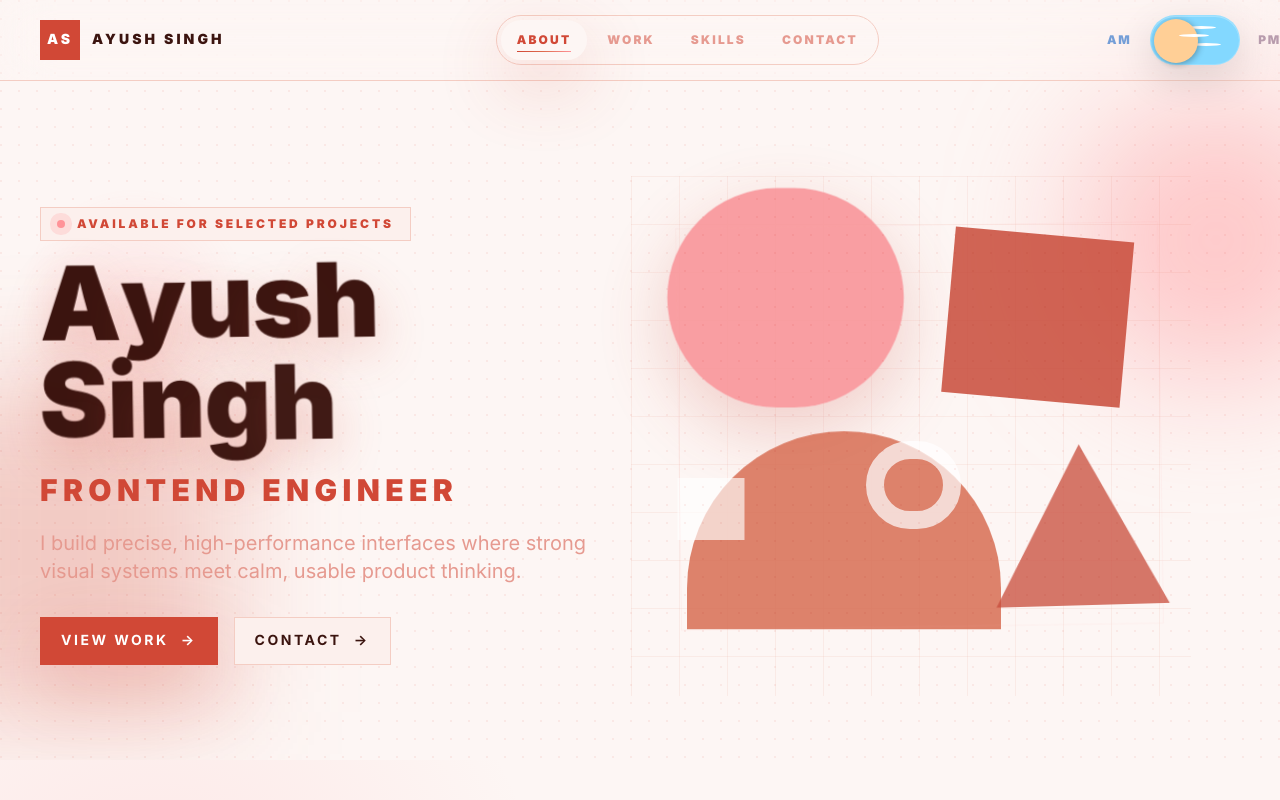
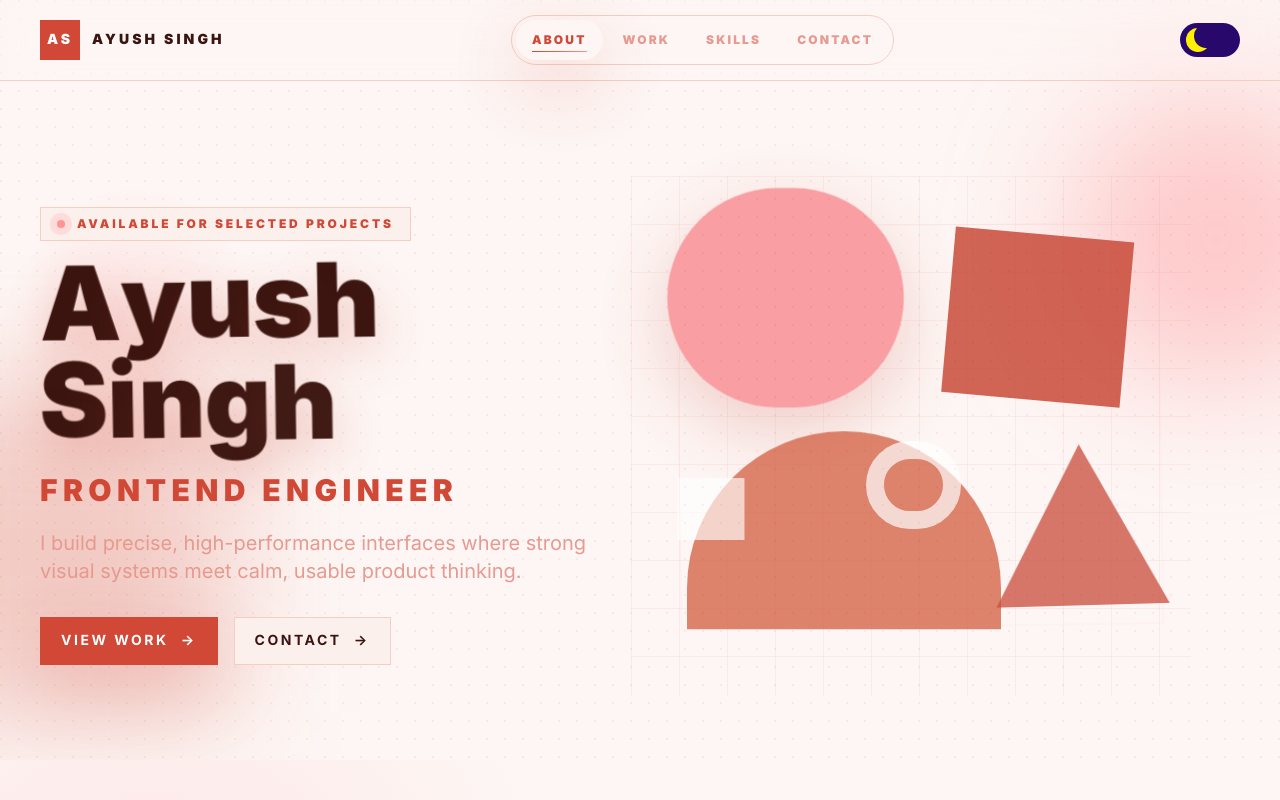
Before and after one commit to Codewith-Yush/Port-folio, a React (Vite) app: page / in a window 1280 px wide. Shown: the top 800 px of the page. Built offline with nearby package versions, Linux system fonts and the light colour scheme.

Commit message:
Updated portfolio

```diff
--- a/src/components/ThemeToggle.tsx
+++ b/src/components/ThemeToggle.tsx
@@ -6,32 +6,15 @@ export function ThemeToggle() {
   const inputId = "theme-toggle";
 
   return (
-    <div className="uiverse-toggleWrapper">
+    <label className="uiverse-switch" title={isDark ? "Light mode" : "Dark mode"}>
       <input
         id={inputId}
-        className="uiverse-input"
         type="checkbox"
         checked={isDark}
         onChange={toggleTheme}
         aria-label={isDark ? "Switch to light mode" : "Switch to dark mode"}
       />
-      <label
-        htmlFor={inputId}
-        className="uiverse-toggle"
-        title={isDark ? "Light mode" : "Dark mode"}
-      >
-        <span className="uiverse-toggle__handler" aria-hidden="true">
-          <span className="uiverse-crater uiverse-crater--1" />
-          <span className="uiverse-crater uiverse-crater--2" />
-          <span className="uiverse-crater uiverse-crater--3" />
-        </span>
-        <span className="uiverse-star uiverse-star--1" aria-hidden="true" />
-        <span className="uiverse-star uiverse-star--2" aria-hidden="true" />
-        <span className="uiverse-star uiverse-star--3" aria-hidden="true" />
-        <span className="uiverse-star uiverse-star--4" aria-hidden="true" />
-        <span className="uiverse-star uiverse-star--5" aria-hidden="true" />
-        <span className="uiverse-star uiverse-star--6" aria-hidden="true" />
-      </label>
-    </div>
+      <span className="uiverse-slider" aria-hidden="true" />
+    </label>
   );
 }
--- a/src/styles/index.css
+++ b/src/styles/index.css
@@ -398,281 +398,65 @@ textarea {
 }
 
 /* Theme toggle (Uiverse-inspired, adapted for navbar) */
-.uiverse-toggleWrapper {
+.uiverse-switch {
+  font-size: 17px;
   position: relative;
-  display: grid;
-  place-items: center;
+  display: inline-block;
+  width: 3.5em;
+  height: 2em;
+  -webkit-tap-highlight-color: transparent;
+  touch-action: manipulation;
 }
 
-.uiverse-input {
-  position: absolute;
-  left: -99em;
+/* Hide default HTML checkbox */
+.uiverse-switch input {
+  opacity: 0;
+  width: 0;
+  height: 0;
 }
 
-.uiverse-toggle {
+/* The slider */
+.uiverse-slider {
+  --background: #28096b;
+  position: absolute;
   cursor: pointer;
-  display: inline-block;
-  position: relative;
-  width: 90px;
-  height: 50px;
-  background-color: #83d8ff;
-  border-radius: 84px;
-  transition:
-    background-color 200ms cubic-bezier(0.445, 0.05, 0.55, 0.95),
-    transform 160ms cubic-bezier(0.16, 1, 0.3, 1),
-    box-shadow 200ms ease;
-  border: 1px solid rgba(255, 255, 255, 0.18);
-  box-shadow:
-    0 14px 40px rgba(0, 0, 0, 0.12),
-    inset 0 1px 0 rgba(255, 255, 255, 0.28);
-  -webkit-tap-highlight-color: transparent;
-  touch-action: manipulation;
-  user-select: none;
-  will-change: transform;
+  top: 0;
+  left: 0;
+  right: 0;
+  bottom: 0;
+  background-color: var(--background);
+  transition: 0.5s;
+  border-radius: 30px;
 }
 
-.uiverse-toggle:active {
-  transform: translateY(1px) scale(0.985);
-  box-shadow:
-    0 10px 26px rgba(0, 0, 0, 0.12),
-    inset 0 1px 0 rgba(255, 255, 255, 0.26);
+.uiverse-slider::before {
+  position: absolute;
+  content: "";
+  height: 1.4em;
+  width: 1.4em;
+  border-radius: 50%;
+  left: 10%;
+  bottom: 15%;
+  box-shadow: inset 8px -4px 0px 0px #fff000;
+  background: var(--background);
+  transition: 0.5s;
+  will-change: transform, box-shadow;
 }
 
-.uiverse-toggle:active .uiverse-toggle__handler {
-  transform: rotate(-45deg) scale(0.97);
+.uiverse-switch input:checked + .uiverse-slider {
+  background-color: #522ba7;
 }
 
-.uiverse-input:checked + .uiverse-toggle:active .uiverse-toggle__handler {
-  transform: translate3d(40px, 0, 0) rotate(0) scale(0.97);
+.uiverse-switch input:checked + .uiverse-slider::before {
+  transform: translateX(100%);
+  box-shadow: inset 15px -4px 0px 15px #fff000;
 }
 
-.uiverse-toggle::before {
-  content: "AM";
-  position: absolute;
-  left: -44px;
-  top: 15px;
-  font-size: 12px;
-  font-weight: 900;
-  letter-spacing: 0.14em;
-  color: #749ed7;
-}
-
-.uiverse-toggle::after {
-  content: "PM";
-  position: absolute;
-  right: -42px;
-  top: 15px;
-  font-size: 12px;
-  font-weight: 900;
-  letter-spacing: 0.14em;
-  color: color-mix(in srgb, var(--muted) 60%, #749ed7);
-}
-
-.uiverse-toggle__handler {
-  display: inline-block;
-  position: relative;
-  z-index: 1;
-  top: 3px;
-  left: 3px;
-  width: 44px;
-  height: 44px;
-  background-color: #ffcf96;
-  border-radius: 50px;
-  box-shadow: 0 2px 6px rgba(0, 0, 0, 0.3);
-  transition: all 400ms cubic-bezier(0.68, -0.55, 0.265, 1.55);
-  transform: rotate(-45deg);
-}
-
-.uiverse-crater {
-  position: absolute;
-  background-color: #e8cda5;
-  opacity: 0;
-  transition: opacity 200ms ease-in-out;
-  border-radius: 100%;
-}
-
-.uiverse-crater--1 {
-  top: 18px;
-  left: 10px;
-  width: 4px;
-  height: 4px;
-}
-
-.uiverse-crater--2 {
-  top: 28px;
-  left: 22px;
-  width: 6px;
-  height: 6px;
-}
-
-.uiverse-crater--3 {
-  top: 10px;
-  left: 25px;
-  width: 8px;
-  height: 8px;
-}
-
-.uiverse-star {
-  position: absolute;
-  background-color: #fff;
-  transition: all 300ms cubic-bezier(0.445, 0.05, 0.55, 0.95);
-  border-radius: 50%;
-}
-
-.uiverse-star--1 {
-  top: 10px;
-  left: 35px;
-  z-index: 0;
-  width: 30px;
-  height: 3px;
-}
-
-.uiverse-star--2 {
-  top: 18px;
-  left: 28px;
-  z-index: 1;
-  width: 30px;
-  height: 3px;
-}
-
-.uiverse-star--3 {
-  top: 27px;
-  left: 40px;
-  z-index: 0;
-  width: 30px;
-  height: 3px;
-}
-
-.uiverse-star--4,
-.uiverse-star--5,
-.uiverse-star--6 {
-  opacity: 0;
-  transition: all 300ms 0 cubic-bezier(0.445, 0.05, 0.55, 0.95);
-}
-
-.uiverse-star--4 {
-  top: 16px;
-  left: 11px;
-  z-index: 0;
-  width: 2px;
-  height: 2px;
-  transform: translate3d(3px, 0, 0);
-}
-
-.uiverse-star--5 {
-  top: 32px;
-  left: 17px;
-  z-index: 0;
-  width: 3px;
-  height: 3px;
-  transform: translate3d(3px, 0, 0);
-}
-
-.uiverse-star--6 {
-  top: 36px;
-  left: 28px;
-  z-index: 0;
-  width: 2px;
-  height: 2px;
-  transform: translate3d(3px, 0, 0);
-}
-
-.uiverse-input:checked + .uiverse-toggle {
-  background-color: #749dd6;
-}
-
-.uiverse-input:checked + .uiverse-toggle::before {
-  color: #fff;
-}
-
-.uiverse-input:checked + .uiverse-toggle::after {
-  color: #749ed7;
-}
-
-.uiverse-input:checked + .uiverse-toggle .uiverse-toggle__handler {
-  background-color: #ffe5b5;
-  transform: translate3d(40px, 0, 0) rotate(0);
-}
-
-.uiverse-input:checked + .uiverse-toggle .uiverse-crater {
-  opacity: 1;
-}
-
-.uiverse-input:checked + .uiverse-toggle .uiverse-star--1 {
-  width: 2px;
-  height: 2px;
-}
-
-.uiverse-input:checked + .uiverse-toggle .uiverse-star--2 {
-  width: 4px;
-  height: 4px;
-  transform: translate3d(-5px, 0, 0);
-}
-
-.uiverse-input:checked + .uiverse-toggle .uiverse-star--3 {
-  width: 2px;
-  height: 2px;
-  transform: translate3d(-7px, 0, 0);
-}
-
-.uiverse-input:checked + .uiverse-toggle .uiverse-star--4,
-.uiverse-input:checked + .uiverse-toggle .uiverse-star--5,
-.uiverse-input:checked + .uiverse-toggle .uiverse-star--6 {
-  opacity: 1;
-  transform: translate3d(0, 0, 0);
-}
-
-.uiverse-input:checked + .uiverse-toggle .uiverse-star--4 {
-  transition: all 300ms 200ms cubic-bezier(0.445, 0.05, 0.55, 0.95);
-}
-
-.uiverse-input:checked + .uiverse-toggle .uiverse-star--5 {
-  transition: all 300ms 300ms cubic-bezier(0.445, 0.05, 0.55, 0.95);
-}
-
-.uiverse-input:checked + .uiverse-toggle .uiverse-star--6 {
-  transition: all 300ms 400ms cubic-bezier(0.445, 0.05, 0.55, 0.95);
-}
-
-.uiverse-input:focus-visible + .uiverse-toggle {
+.uiverse-switch input:focus-visible + .uiverse-slider {
   outline: 2px solid transparent;
   box-shadow:
     0 0 0 2px color-mix(in srgb, var(--page) 82%, transparent),
-    0 0 0 4px #DF6C4F,
-    0 14px 40px rgba(0, 0, 0, 0.12),
-    inset 0 1px 0 rgba(255, 255, 255, 0.28);
-}
-
-@media (max-width: 640px) {
-  .uiverse-toggle {
-    width: 76px;
-    height: 44px;
-  }
-
-  .uiverse-toggle__handler {
-    width: 38px;
-    height: 38px;
-  }
-
-  .uiverse-input:checked + .uiverse-toggle .uiverse-toggle__handler {
-    transform: translate3d(32px, 0, 0) rotate(0);
-  }
-
-  .uiverse-input:checked + .uiverse-toggle:active .uiverse-toggle__handler {
-    transform: translate3d(32px, 0, 0) rotate(0) scale(0.97);
-  }
-
-  .uiverse-toggle::before {
-    left: -38px;
-    top: 14px;
-    font-size: 11px;
-  }
-
-  .uiverse-toggle::after {
-    right: -36px;
-    top: 14px;
-    font-size: 11px;
-  }
+    0 0 0 4px #DF6C4F;
 }
 
 .clip-semi {
```
